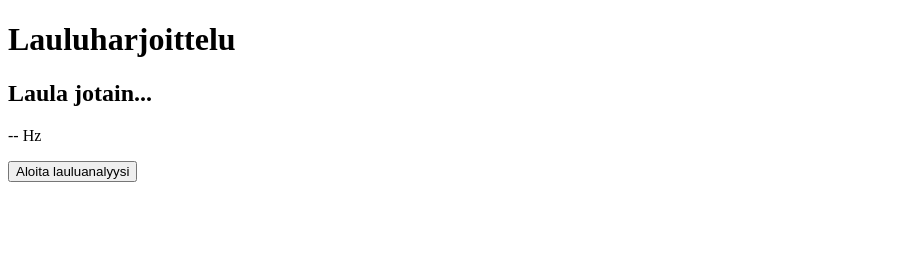
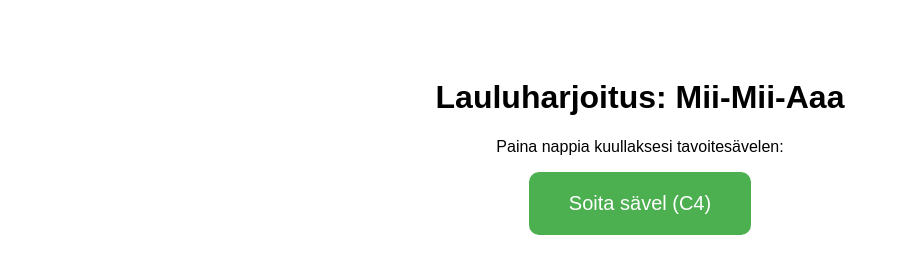
Before and after one commit to Sokerimunkki2035/Opi-savel, a plain HTML site: page index.html in a window 1280 px wide. Shown: the whole page, without its empty margins (0-900 px from the left). Drawn offline with Linux system fonts and the light colour scheme.

Commit message:
Modify title and enhance audio functionality
Updated the title and added a button to play a note. Refactored the pitch detection logic and added audio context functionality.

```diff
--- a/index.html
+++ b/index.html
@@ -2,22 +2,35 @@
 <html lang="fi">
 <head>
     <meta charset="UTF-8">
-    <title>Laulun harjoitusapuri</title>
+    <title>Lauluharjoitus</title>
+    <style>
+        body { font-family: sans-serif; text-align: center; padding: 50px; }
+        button { padding: 20px 40px; font-size: 20px; cursor: pointer; background-color: #4CAF50; color: white; border: none; border-radius: 10px; }
+    </style>
 </head>
 <body>
-    <h1>Lauluharjoittelu</h1>
-    <h2 id="note">Laula jotain...</h2>
-    <p id="hz">-- Hz</p>
-    <button onclick="startPitchDetection()">Aloita lauluanalyysi</button>
+    <h1>Lauluharjoitus: Mii-Mii-Aaa</h1>
+    <p>Paina nappia kuullaksesi tavoitesävelen:</p>
 
-    <script src="https://cdn.jsdelivr.net/gh/cwilso/pitchdetect/js/pitchdetect.js"></script>
+    <button onclick="soitaSavel()">Soita sävel (C4)</button>
+
     <script>
-        // Tämä on hyvin yksinkertaistettu versio.
-        // Oikeasti tarvitset audiosignaalin prosessointia (FFT).
-        async function startPitchDetection() {
-            const stream = await navigator.mediaDevices.getUserMedia({ audio: true });
-            // Tähän tulisi logiikka, joka vertaa ääntäsi taajuustaulukkoon
-            alert("Mikrofoni päällä! Nyt sovellus kuuntelee ääntäsi.");
+        const audioCtx = new (window.AudioContext || window.webkitAudioContext)();
+
+        function soitaSavel() {
+            const osc = audioCtx.createOscillator();
+            const gainNode = audioCtx.createGain();
+
+            osc.type = 'sine'; // Puhdas ääni
+            osc.frequency.setValueAtTime(261.63, audioCtx.currentTime); // C4 nuotti
+
+            gainNode.gain.setValueAtTime(0.1, audioCtx.currentTime);
+
+            osc.connect(gainNode);
+            gainNode.connect(audioCtx.destination);
+
+            osc.start();
+            osc.stop(audioCtx.currentTime + 2); // Soi 2 sekuntia
         }
     </script>
 </body>
```
